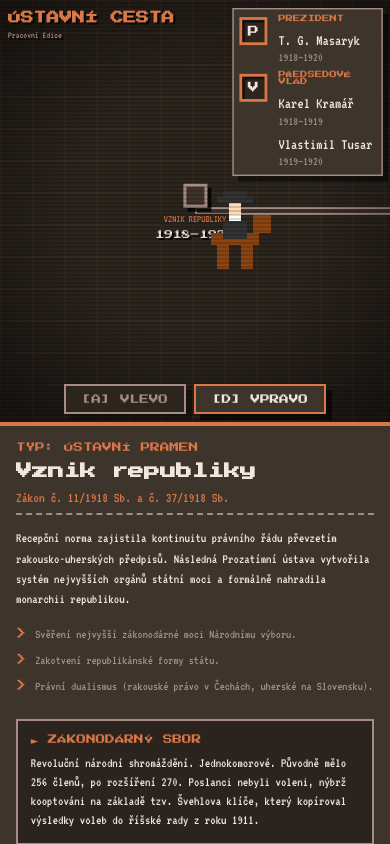
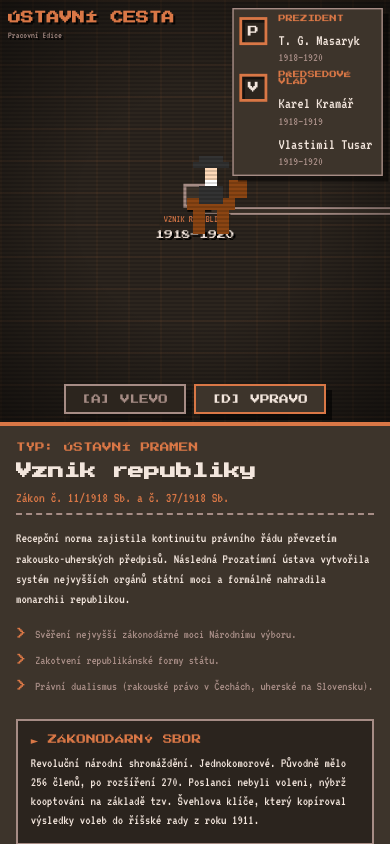
Before and after one commit to Fungulash-cze/Cesta-eskou-stavnost-, a plain HTML site: page index.html in a window 390 px wide. Drawn offline with Linux system fonts and the light colour scheme.

Commit message:
Update index.html

```diff
--- a/index.html
+++ b/index.html
@@ -504,7 +504,7 @@
             .party-hud { top: 0.5rem; right: 0.5rem; min-width: auto; max-width: 55%; padding: 0.5rem; gap: 0.5rem; border-width: 2px; transform: scale(0.7); transform-origin: top right; }
             .controls { bottom: 0.5rem; left: 0; width: 100%; justify-content: center; gap: 0.5rem; }
             .btn { padding: 0.5rem 1rem; font-size: 0.6rem; border-width: 2px; }
-            .player { transform: scale(0.75);  margin-top: -70px;   margin-left: -24px; }
+            .player { transform: scale(0.75);  margin-top: -105px;   margin-left: -48px; }
             .node-core { width: 24px; height: 24px; border-width: 3px; }
             .node-icon svg { width: 14px; height: 14px; }
             .node-label { font-size: 0.65rem; margin-top: 0.4rem; white-space: normal; max-width: 110px; text-align: center; line-height: 1.15; }
```
